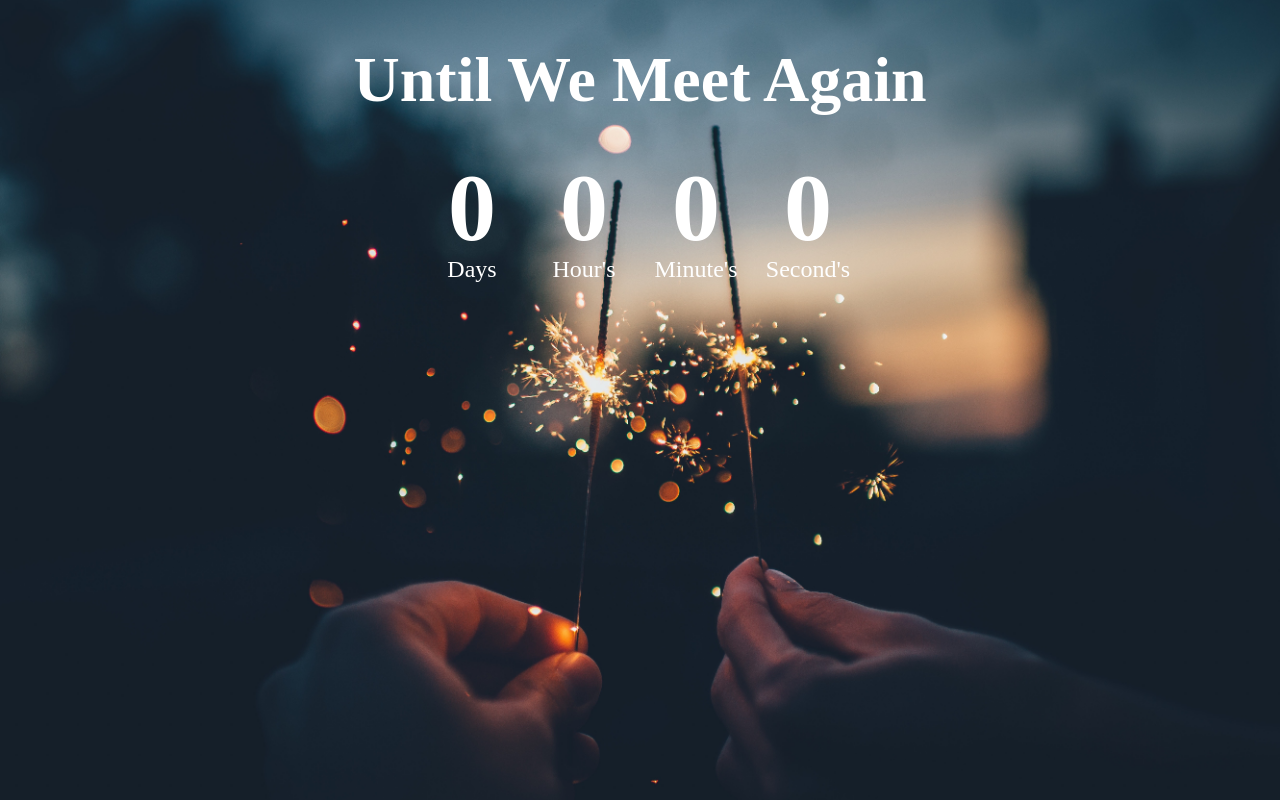
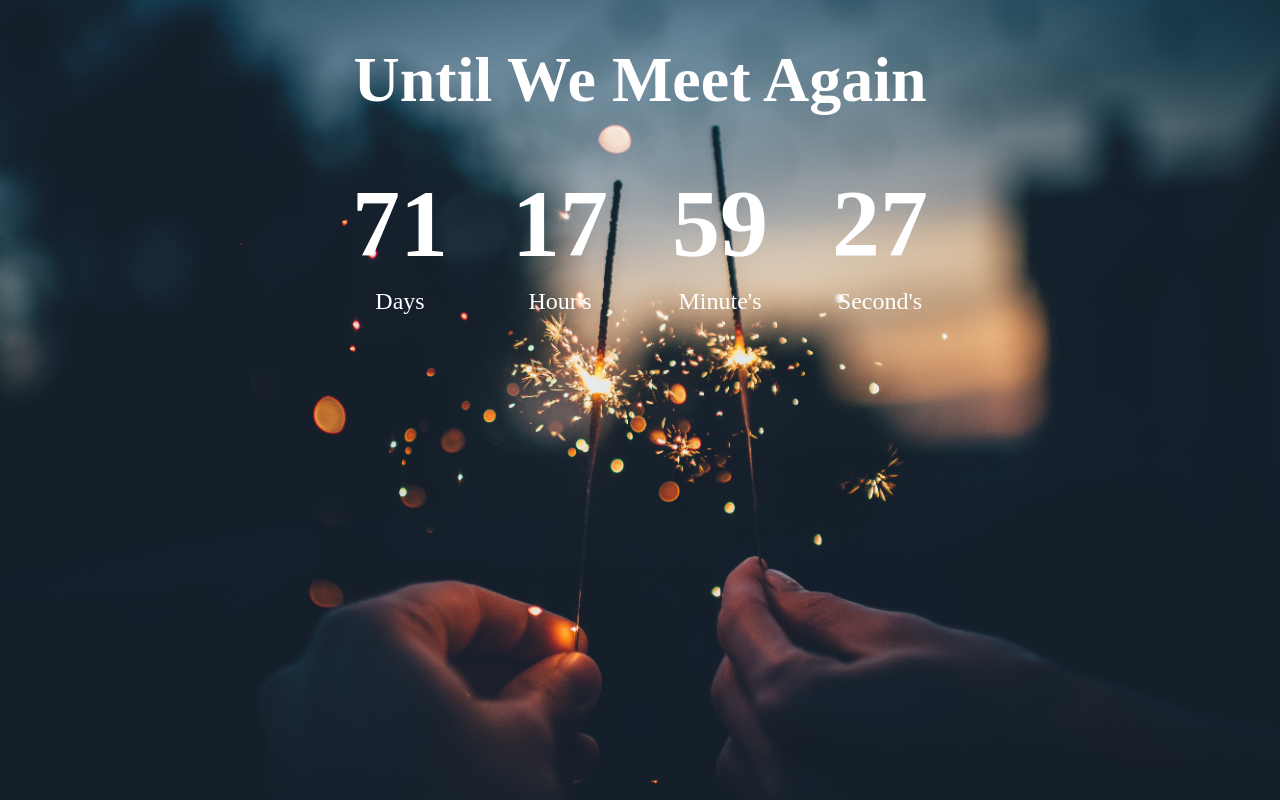
Before and after one commit to b0llu/new-year-countdown, a plain HTML site: page index.html in a window 1280 px wide. Drawn offline with Linux system fonts and the light colour scheme; a web font is replaced by a local one.

Commit message:
logic completed

```diff
--- a/app.js
+++ b/app.js
@@ -0,0 +1,32 @@
+const daysEl = document.getElementById('days')
+const hoursEl = document.getElementById('hours')
+const minsEl = document.getElementById('mins')
+const secondsEl = document.getElementById('seconds')
+
+const newYears = '1 Jan 2022';
+
+function countdown() {
+    const newYearsDate = new Date(newYears);
+
+    const currentDate = new Date();
+
+    const totalSeconds = (newYearsDate - currentDate) / 1000;
+
+    const days = Math.floor(totalSeconds / 3600 / 24);
+
+    const hours = Math.floor(totalSeconds / 3600) % 24;
+
+    const minutes = Math.floor(totalSeconds / 60) % 60;
+
+    const seconds = Math.floor(totalSeconds) % 60;
+
+
+    daysEl.innerHTML = days;
+    hoursEl.innerHTML = hours;
+    minsEl.innerHTML = minutes;
+    secondsEl.innerHTML = seconds;
+
+}
+countdown()
+
+setInterval(countdown, 1000)
--- a/style.css
+++ b/style.css
@@ -29,7 +29,7 @@ h1 {
     font-weight: bold;
     font-size: 6rem;
     line-height: 1;
-    margin: 0 2rem;
+    margin: 1rem 2rem;
 }
 
 .countdown-el {
```
